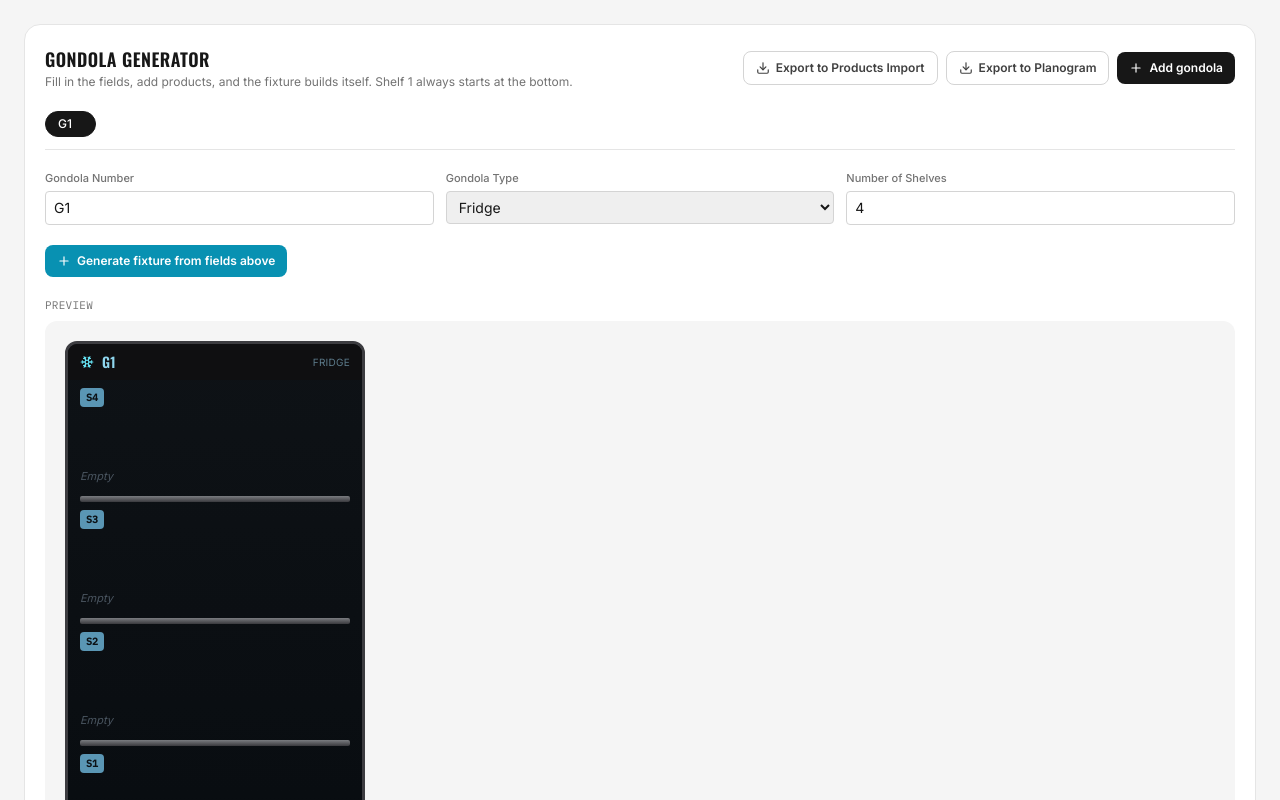
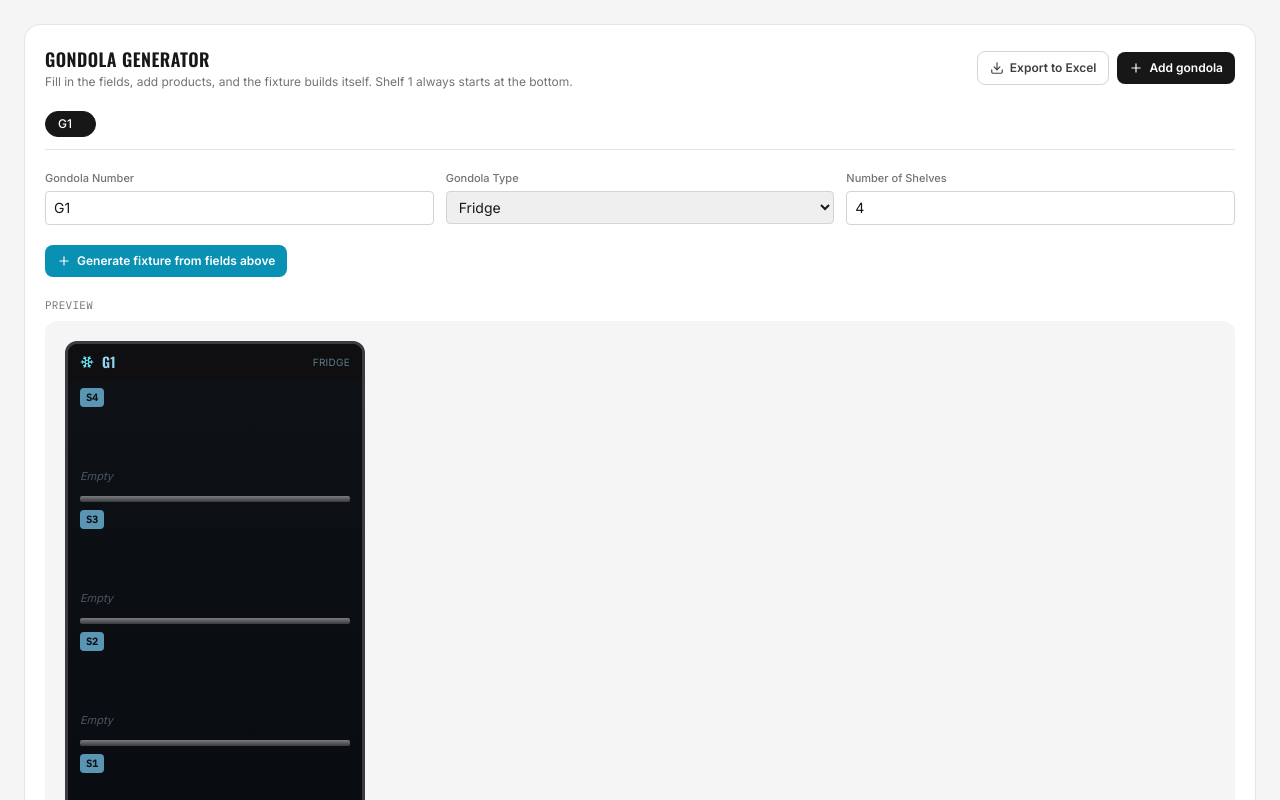
Before and after one commit to dinoaifi/Gondola-Generator, a Next.js app: page / in a window 1280 px wide. Shown: the top 800 px of the page. Built offline with nearby package versions, Linux system fonts and the light colour scheme.

Commit message:
Update GondolaGenerator.jsx

```diff
--- a/components/GondolaGenerator.jsx
+++ b/components/GondolaGenerator.jsx
@@ -509,67 +509,37 @@ export default function GondolaGenerator() {
   const updateGondola = (patch) => setGondolas((prev) => prev.map((g) => (g.id === activeId ? { ...g, ...patch } : g)));
   const updateProducts = (mutator) => setGondolas((prev) => prev.map((g) => (g.id === activeId ? { ...g, products: mutator(g.products) } : g)));
 
-  const exportProductsImportCSV = () => {
-    const escape = (v) => {
-      const s = String(v ?? "");
-      return /[",\n]/.test(s) ? `"${s.replace(/"/g, '""')}"` : s;
-    };
-    // Products Import columns: ID, Name, Price, Weight, Thumbnail URL, Barcode, External ID, Tax code, Restricted
-    const rows = [["ID", "Name", "Price", "Weight", "Thumbnail URL", "Barcode", "External ID", "Tax code", "Restricted"]];
+  const [exporting, setExporting] = useState(false);
+  const [exportError, setExportError] = useState("");
 
-    const seenNames = new Set();
-    gondolas.forEach((g) => {
-      g.products.forEach((p) => {
-        const name = (p.name || "Unnamed").trim();
-        const key = name.toLowerCase();
-        if (seenNames.has(key)) return;
-        seenNames.add(key);
-        // Weight is left blank -- this tool doesn't collect a shippable weight
-        rows.push(["", name, p.price || "", "", p.thumbnailUrl || "", p.upc || "", "", "", ""]);
+  const exportToExcel = async () => {
+    setExporting(true);
+    setExportError("");
+    try {
+      const res = await fetch("/api/export-excel", {
+        method: "POST",
+        headers: { "Content-Type": "application/json" },
+        body: JSON.stringify({ gondolas }),
       });
-    });
-
-    const csv = rows.map((r) => r.map(escape).join(",")).join("\n");
-    const blob = new Blob([csv], { type: "text/csv;charset=utf-8;" });
+      if (!res.ok) {
+        const data = await res.json().catch(() => ({}));
+        throw new Error(data.error || "Export failed");
+      }
+      const blob = await res.blob();
       const url = URL.createObjectURL(blob);
       const a = document.createElement("a");
       a.href = url;
-    a.download = "products_import_export.csv";
+      a.download = "planogram-export.xlsx";
       document.body.appendChild(a);
       a.click();
       document.body.removeChild(a);
       URL.revokeObjectURL(url);
-  };
-
-  const exportPlanogramCSV = () => {
-    const escape = (v) => {
-      const s = String(v ?? "");
-      return /[",\n]/.test(s) ? `"${s.replace(/"/g, '""')}"` : s;
-    };
-    const rows = [["Gondola Index", "Shelf Index", "Bin Index", "UPC", "Product Name"]];
-
-    gondolas.forEach((g) => {
-      const gondolaIndexMatch = g.number.match(/\d+/);
-      const gondolaIndex = gondolaIndexMatch ? gondolaIndexMatch[0] : g.number;
-      const shelfNums = [...new Set(g.products.map((p) => p.shelf))].sort((a, b) => a - b);
-      shelfNums.forEach((shelfNum) => {
-        const shelfProducts = g.products.filter((p) => p.shelf === shelfNum); // same order used in the live preview
-        shelfProducts.forEach((p, idx) => {
-          rows.push([gondolaIndex, shelfNum, idx + 1, p.upc || "", p.name || "Unnamed"]);
-        });
-      });
-    });
-
-    const csv = rows.map((r) => r.map(escape).join(",")).join("\n");
-    const blob = new Blob([csv], { type: "text/csv;charset=utf-8;" });
-    const url = URL.createObjectURL(blob);
-    const a = document.createElement("a");
-    a.href = url;
-    a.download = "planogram_export.csv";
-    document.body.appendChild(a);
-    a.click();
-    document.body.removeChild(a);
-    URL.revokeObjectURL(url);
+    } catch (err) {
+      console.error("Excel export failed", err);
+      setExportError("Export failed \u2014 try again");
+    } finally {
+      setExporting(false);
+    }
   };
 
   const addGondola = () => {
@@ -703,16 +673,20 @@ export default function GondolaGenerator() {
           </h1>
           <p className="text-[12px] text-neutral-500">Fill in the fields, add products, and the fixture builds itself. Shelf 1 always starts at the bottom.</p>
         </div>
+        <div className="flex flex-col items-end gap-1">
           <div className="flex items-center gap-2">
-          <button onClick={exportProductsImportCSV} className="flex items-center gap-1.5 text-xs font-semibold bg-white border border-neutral-300 hover:border-neutral-400 text-neutral-700 rounded-lg px-3 py-2 transition-colors">
-            <Download size={14} /> Export to Products Import
-          </button>
-          <button onClick={exportPlanogramCSV} className="flex items-center gap-1.5 text-xs font-semibold bg-white border border-neutral-300 hover:border-neutral-400 text-neutral-700 rounded-lg px-3 py-2 transition-colors">
-            <Download size={14} /> Export to Planogram
+            <button
+              onClick={exportToExcel}
+              disabled={exporting}
+              className="flex items-center gap-1.5 text-xs font-semibold bg-white border border-neutral-300 hover:border-neutral-400 text-neutral-700 rounded-lg px-3 py-2 transition-colors disabled:opacity-50"
+            >
+              <Download size={14} /> {exporting ? "Exporting..." : "Export to Excel"}
             </button>
             <button onClick={addGondola} className="flex items-center gap-1.5 text-xs font-semibold bg-neutral-900 hover:bg-neutral-700 text-white rounded-lg px-3 py-2 transition-colors">
               <Plus size={14} /> Add gondola
             </button>
+          </div>
+          {exportError && <span className="text-[11px] text-red-600">{exportError}</span>}
         </div>
       </div>
 
```
Lines whose indentation alone changed are shown as unchanged.
